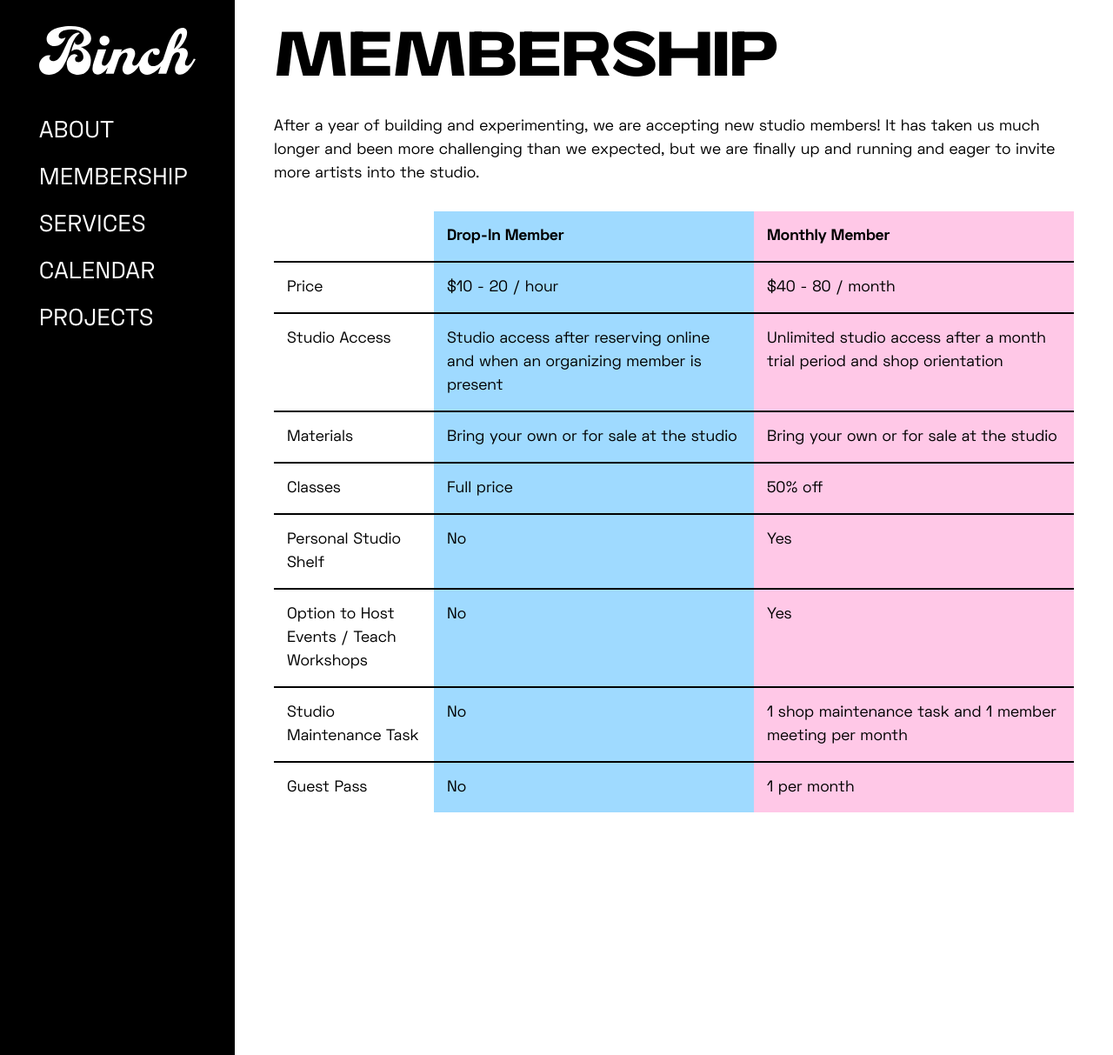
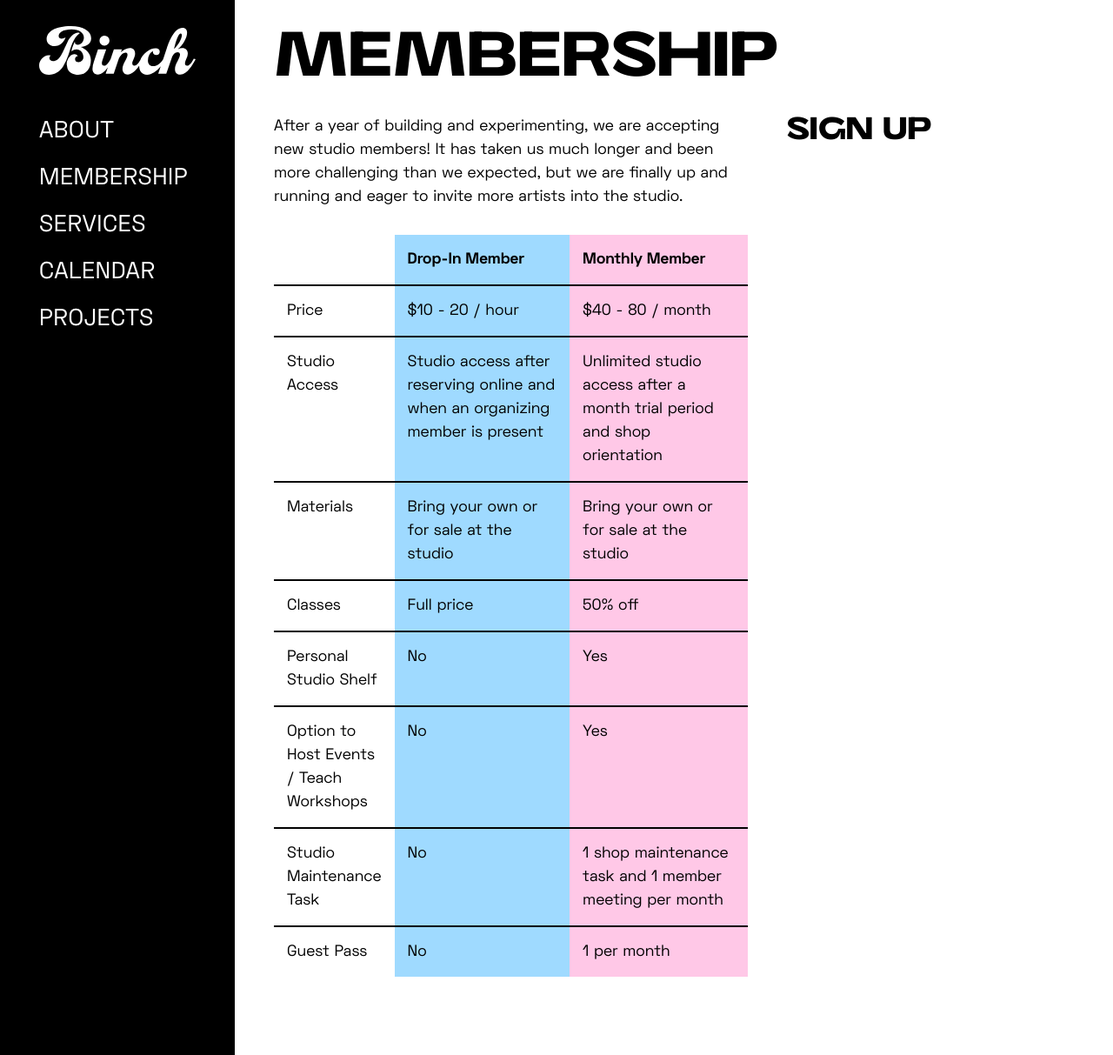
Before and after one commit to tychohoran/binchpress, a Jekyll site: the page built from membership.markdown, in a window 1280 px wide and 1213 px high. Shown: the whole window at 87% size. Built offline with Jekyll 4.4.1, drawn with Linux system fonts in a browser that asks for light colours.

Commit message:
Updated Membership

```diff
--- a/membership.markdown
+++ b/membership.markdown
@@ -2,6 +2,8 @@
 title: Membership
 permalink: "/membership/"
 position: 1
+More Info:
+  Sign Up Text:
 Member Tiers:
   Drop-In Member:
     Price: "$10 - 20 / hour"
```
